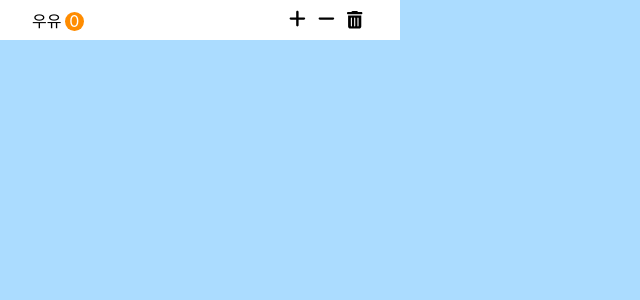
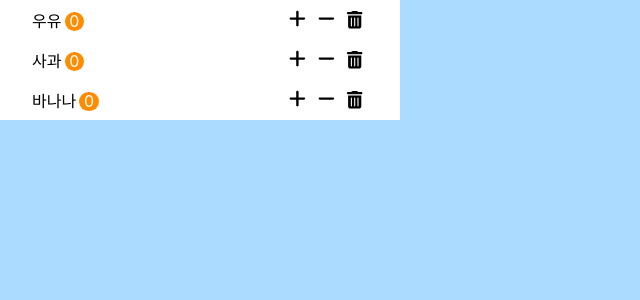
Before and after one commit to YUDONGHYUK/shopping-list-react, a React (Create React App) app: page / in a window 1280 px wide. Shown: the top 300 px of the page, without its empty margins (0-640 px from the left). Built offline with nearby package versions, Linux system fonts and the light colour scheme.

Commit message:
make: Items Component

```diff
--- a/src/app.css
+++ b/src/app.css
@@ -21,6 +21,7 @@ button {
 .item {
   display: flex;
   justify-content: space-between;
+  align-items: center;
   padding: 0.5em 2em;
   list-style: none;
 }
--- a/src/app.jsx
+++ b/src/app.jsx
@@ -1,13 +1,13 @@
 import React, { Component } from "react";
 import "./app.css";
 import "@fortawesome/fontawesome-free/js/all";
-import Item from "./components/item";
+import Items from "./components/items";
 
 class App extends Component {
   render() {
     return (
       <>
-        <Item />
+        <Items />
       </>
     );
   }
--- a/src/components/item.jsx
+++ b/src/components/item.jsx
@@ -2,11 +2,12 @@ import React, { Component } from "react";
 
 class Item extends Component {
   render() {
+    const { name, count } = this.props.items;
     return (
       <li className="item">
         <div className="item-info">
-          <span className="item-name">우유</span>
-          <span className="item-count">0</span>
+          <span className="item-name">{name}</span>
+          <span className="item-count">{count}</span>
         </div>
         <div className="item-button">
           <button className="item-increase">
--- /dev/null
+++ b/src/components/items.jsx
@@ -0,0 +1,23 @@
+import React, { Component } from "react";
+import Item from "./item";
+
+class Items extends Component {
+  state = {
+    items: [
+      { id: 0, name: "우유", count: 0 },
+      { id: 1, name: "사과", count: 0 },
+      { id: 2, name: "바나나", count: 0 },
+    ],
+  };
+  render() {
+    return (
+      <>
+        {this.state.items.map((item) => (
+          <Item key={item.id} items={item} />
+        ))}
+      </>
+    );
+  }
+}
+
+export default Items;
```
